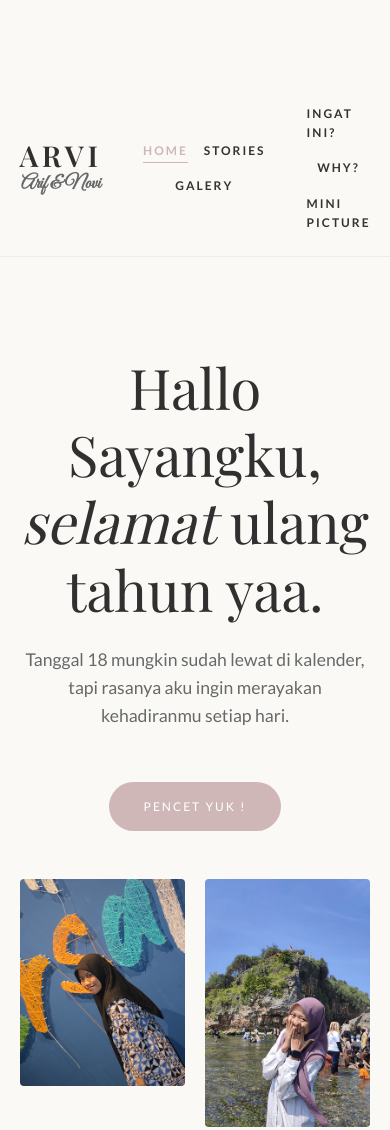
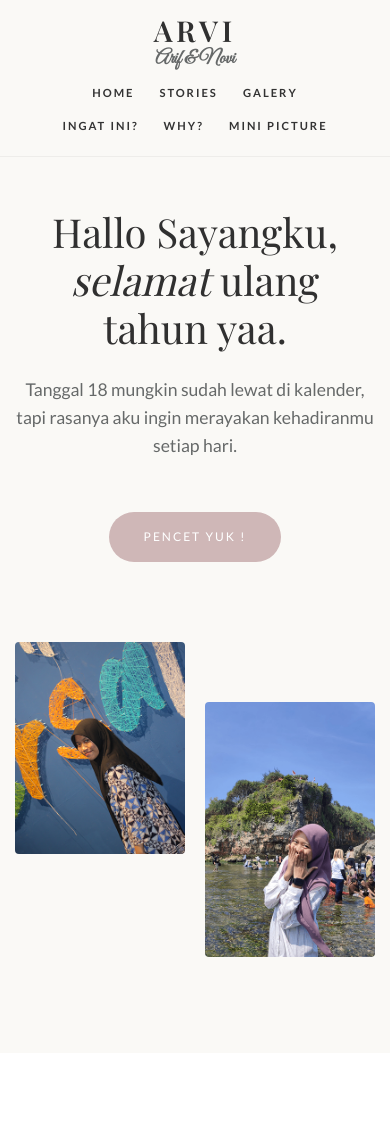
Before and after one commit to arifsetia-one/ultah, a plain HTML site: page index.html in a window 390 px wide. Shown: the top 1130 px of the page. Drawn offline with nearby package versions, Linux system fonts and the light colour scheme; a web font is replaced by a local one.

Commit message:
update navbar responsive

```diff
--- a/index.html
+++ b/index.html
@@ -439,23 +439,66 @@
         /* --- MOBILE RESPONSIVE --- */
         @media (max-width: 768px) {
             header {
+                /* UBAH DARI GRID KE FLEXBOX */
+                display: flex;
                 flex-direction: column;
-                gap: 1rem;
-                padding: 1.5rem 5%;
-                position: relative;
+                justify-content: center;
+                align-items: center;
+                height: auto;
+                /* Biarkan tinggi menyesuaikan isi */
+                padding: 1rem 1rem;
+                /* Padding lebih kecil */
+                background-color: rgba(250, 249, 246, 0.98);
+                /* Background lebih solid biar tulisan jelas */
             }
 
-            /* Di mobile kadang lebih enak relatif biar ga makan layar, tapi kalau mau fixed tetep oke */
-
+            /* LOGO DI PALING ATAS */
             .logo {
-                order: -1;
+                order: 1;
+                margin-bottom: 10px;
             }
 
+            /* NAVIGASI DI BAWAH LOGO */
+            .nav-left {
+                order: 2;
+                width: 100%;
+                display: flex;
+                justify-content: center;
+                margin-bottom: 5px;
+            }
+
+            .nav-right {
+                order: 3;
+                width: 100%;
+                display: flex;
+                justify-content: center;
+            }
+
+            /* RAPIKAN LIST MENU */
             nav ul {
-                gap: 1rem;
-                font-size: 0.6rem;
+                display: flex;
+                flex-wrap: wrap;
                 justify-content: center;
-                flex-wrap: wrap;
+                gap: 15px;
+                /* Jarak antar menu */
+                width: 100%;
+            }
+
+            nav ul li a {
+                font-size: 0.7rem;
+                /* Ukuran font pas untuk HP */
+                display: block;
+                padding: 5px;
+            }
+
+            /* PERBAIKAN KONTEN LAIN AGAR TIDAK LEBAR MELEBIHI LAYAR */
+            .container {
+                padding: 0 15px;
+            }
+
+            .hero {
+                padding-top: 8rem;
+                /* Tambah padding atas karena header jadi lebih tinggi */
             }
 
             .hero-grid,
@@ -463,46 +506,28 @@
             .stories-grid,
             .blog-grid {
                 grid-template-columns: 1fr;
+                /* Paksa jadi 1 kolom */
                 gap: 3rem;
-            }
-
-            .hero-grid {
                 text-align: center;
-            }
-
-            .hero-text p {
-                margin: 0 auto 2rem;
             }
 
             .hero-images {
                 justify-content: center;
+                margin-top: 2rem;
             }
 
-            .hero-offset {
-                margin-top: 0;
-            }
-
-            .services-grid {
-                display: flex;
-                flex-direction: column-reverse;
-            }
-
-            .quote-box {
-                width: 90%;
-                padding: 2rem;
-            }
-
-            .quote-text {
-                font-size: 1.4rem;
-            }
-
+            /* Sembunyikan beberapa foto footer di HP biar tidak terlalu panjang */
             .insta-grid {
                 grid-template-columns: repeat(3, 1fr);
             }
 
-            .insta-grid .img-zoom:nth-child(4),
-            .insta-grid .img-zoom:nth-child(5) {
+            .insta-grid .img-zoom:nth-child(n+7) {
                 display: none;
+            }
+
+            .display-1 {
+                font-size: 2.5rem;
+                /* Kecilkan font judul utama */
             }
         }
     </style>
```
